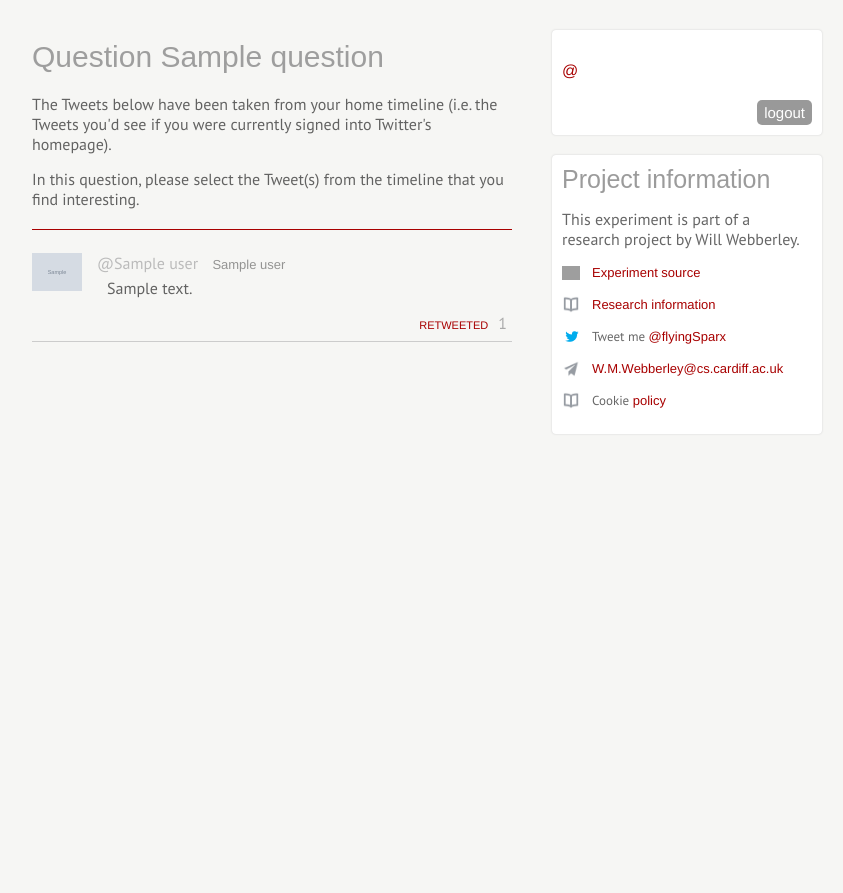
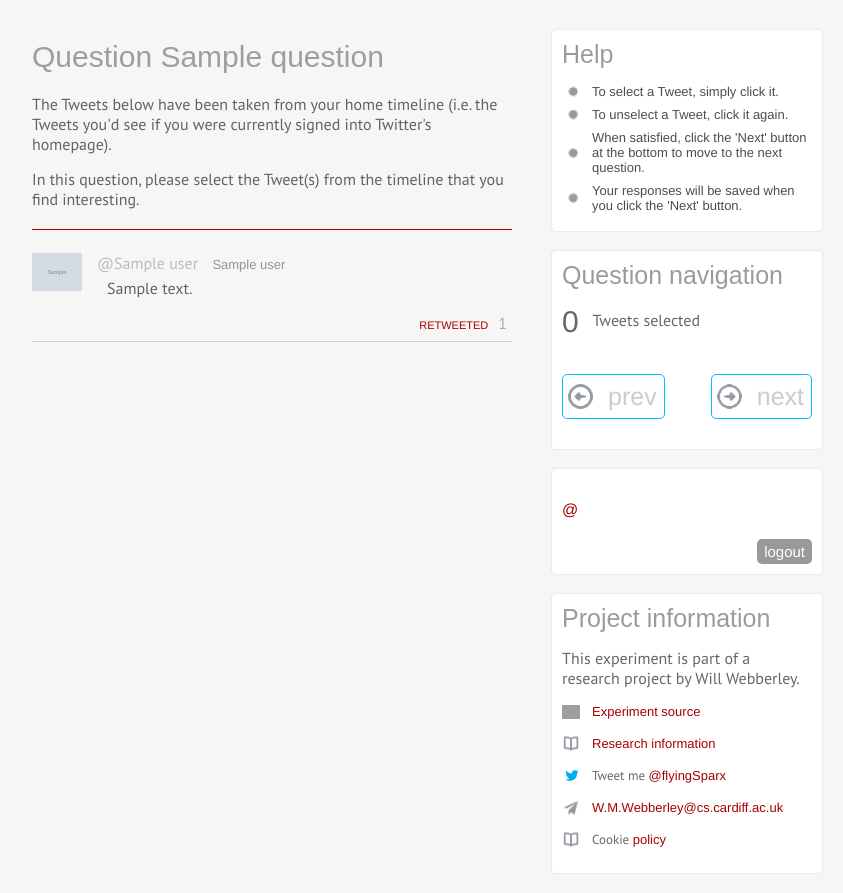
Before and after one commit to flyingsparx/twinterestingness, a Flask app: template templates/question.html in a window 1280 px wide. Shown: the part 141-1034 px from the top of the page, without its empty margins (218-1061 px from the left). Before the commit the page ends 549 px from the top, so only its background shows below. Run offline with Flask 2, Linux system fonts and the light colour scheme; the template is opened without the code that fills it: most values are stand-ins (such as "Sample title", 1, 10 or a date in 2020); grey boxes marked "Sample" are stand-in pictures; some web fonts are replaced; grey boxes are pictures that could not be loaded.

Commit message:
fixing question flow

```diff
--- a/app.py
+++ b/app.py
@@ -30,7 +30,8 @@ def before_request():
 @app.route("/")
 def home():
     if not g.user == None:
-           return render_template('home.html',  user=g.user)
+           question_num = database.getQuestionNumber(g.sess)
+           return render_template('home.html',  user=g.user, question = question_num)
     else:
         auth, authUrl = utils.getAuthURL()
         # set request token key and secret in the session variables so we
@@ -81,15 +82,25 @@ def question(q):
             requested_question = int(q)
         except:
             return redirect(url_for('home'))
+        if q == 0:
+             return redirect(url_for('home'))
 
+        timeline = None
         on_question = database.getQuestionNumber(g.sess)
-        if requested_question > on_question:
-            timeline = database.getTimeline(g.sess, on_question)
+        print on_question
+        print requested_question
+        if requested_question > on_question+1:
+            if on_question == 0:
+                return redirect(url_for('home'))
+            return redirect("/question/"+str(on_question))
         if requested_question <= on_question:
             timeline = database.getTimeline(g.sess, requested_question)
         if requested_question == (on_question+1):
             timeline = utils.getTimelineForQuestion(requested_question, session)
-            requested_question = database.createQuestion(g.sess, timeline)
+            if timeline == None:
+                return redirect(url_for("finish"))
+            database.createQuestion(g.sess, timeline)
+            timeline = database.getTimeline(g.sess, requested_question)
 
         return render_template("question.html", user=g.user, timeline = timeline, question = requested_question)
 
@@ -97,7 +108,7 @@ def question(q):
 # /api/update-question (Asynchronous / API calls only):
 # Requests to POST data updates for questions.
 # Return JSON as requests to this will be made asynchronously:
-@app.route("/api/update-question/<q>/")
+@app.route("/api/update-question/<q>/", methods=['POST'])
 def api(q):
     if not g.user == None:
         try:
@@ -119,6 +130,15 @@ def api(q):
         if outcome == False:
             return json.dumps({"error":1,"info":"Error storing details"})
         return json.dumps({"error":0})
+    else:
+        return json.dumps({"error":1,"info":"Authorisation error"})
+
+
+# /finish:
+# Display a 'thank you' message after questions have been completed:
+@app.route("/finish/")
+def finish():
+    return "Thanks for taking part."
 
 
 # /cookies:
--- a/static/css/styles.css
+++ b/static/css/styles.css
@@ -232,6 +232,12 @@ p.cookie{
     margin-right:15px;
 }
 
+#num_tweets{
+    font-size:30px;
+    margin-right:10px;
+    vertical-align:middle;
+}
+
 #timeline{
     border-top:1px solid #A80000;
     padding-top:20px;
--- a/templates/layout.html
+++ b/templates/layout.html
@@ -48,9 +48,11 @@
 </div>
 
 <script type="text/javascript" src="/static/js/jquery.js"></script>
+<!--
 <script type="text/javascript" src="/static/js/easing.js"></script>
 <script type="text/javascript" src="/static/js/color.js"></script>
 <script type="text/javascript" src="/static/js/main.js"></script>
+-->
 
 <script type="text/javascript">
 {% block scripts %}
--- a/templates/question.html
+++ b/templates/question.html
@@ -17,11 +17,15 @@
 
     {% autoescape false %}
     {% for tweet in timeline.tweets %}
-        <article data-id="{{tweet.id}}" data-user="{{tweet.user.id}}">
-            <img src="{{ tweet.user.profile_image_url }}" class="profile-image" />
+        <article data-id="{{tweet.id}}" data-user="{{tweet.user.id}}"
+        {% if tweet.selected == 1 %}
+        class="selected"
+        {% endif %}
+        >
+            <img src="{{ tweet.user.profile_image }}" class="profile-image" />
             <p class="screen-name">@{{ tweet.user.screen_name}}
                 <span class="name">{{ tweet.user.name }}</span></p>
-            <p class="text">{{ tweet.display_text }}</p>
+            <p class="text">{{ tweet.text }}</p>
             <p class="info"><label>Retweeted</label>{{ tweet.retweet_count }}</p>
             <div style="clear:both"></div>
         </article>
@@ -40,6 +44,20 @@
 
 </section>
 
+<aside>
+    <h3>Help</h3>
+    <ul>
+        <li>To select a Tweet, simply click it.</li>
+        <li>To unselect a Tweet, click it again.</li>
+        <li>When satisfied, click the 'Next' button at the bottom to move to the next question.</li>
+        <li>Your responses will be saved when you click the 'Next' button.</li>
+    </ul>
+</aside>
+<aside>
+    <h3>Question navigation</h3>
+    <p><span id="num_tweets">0</span> Tweets selected</p>
+    <button class="previous">prev</button><button class="next">next</button>
+</aside>
 {% endblock %}
 
 {% block scripts %}
@@ -61,27 +79,56 @@ function calculateArray(){
             $(this).css({'background':'none'});
         }
     });
-    console.log(selectedArray);
+    $("#num_tweets").html(counter);
 }
 
-function submitResponse(){
+function submitResponse(next_question){
+    var arrays = getArraysForPosting();
+    tweet_ids = arrays[0].join(",");
+    selected = arrays[1].join(",");
+
     $.ajax({
         type : 'POST',
-        url : '/api/update-question/{{ question }}',
+        url : '/api/update-question/{{ question }}/',
         dataType : 'json',
         data : {
-            tweet_ids: ids,
+            tweet_ids: tweet_ids,
             selected: selected
         },
         success : function(data){
-
+        //    window.location = "/question/"+next_question;
+            if(data.error == 0){
+                alert("success");
+            }
+            else{
+                alert(data.info);
+            }
         },
         error : function(XMLHttpRequest, textStatus, errorThrown){
-
+            console.log(textStatus+": "+errorThrown);
         }
     });
 }
 
+function getArraysForPosting(){
+    var tweets = new Array();
+    var selected = new Array();
+    var counter = 0;
+
+    $("article").each(function(){
+        tweets[counter] = $(this).attr("data-id");
+        if($(this).hasClass("selected")){
+            selected[counter] = 1;
+        }
+        else{
+            selected[counter] = 0;
+        }
+        counter ++;
+    });
+    return [tweets, selected];
+}
+
+$(document).ready(function(){
     $("article").click(function(){
         if($(this).hasClass("selected")){
             $(this).removeClass("selected");
@@ -92,4 +139,17 @@ $("article").click(function(){
         calculateArray();
     });
 
+    $(".next").click(function(){
+        var next_question = {{ question }} + 1;
+        submitResponse(next_question);
+    });
+
+    $(".previous").click(function(){
+        var next_question = {{ question }} - 1;
+        submitResponse(next_question);
+    });
+
+
+});
+
 {% endblock %}
```
Also changed, not shown: database.py (+6 -6 lines), templates/home.html (+11 -1 lines), twitter_utils.py (+3 -6 lines). Lines whose indentation alone changed are shown as unchanged.
